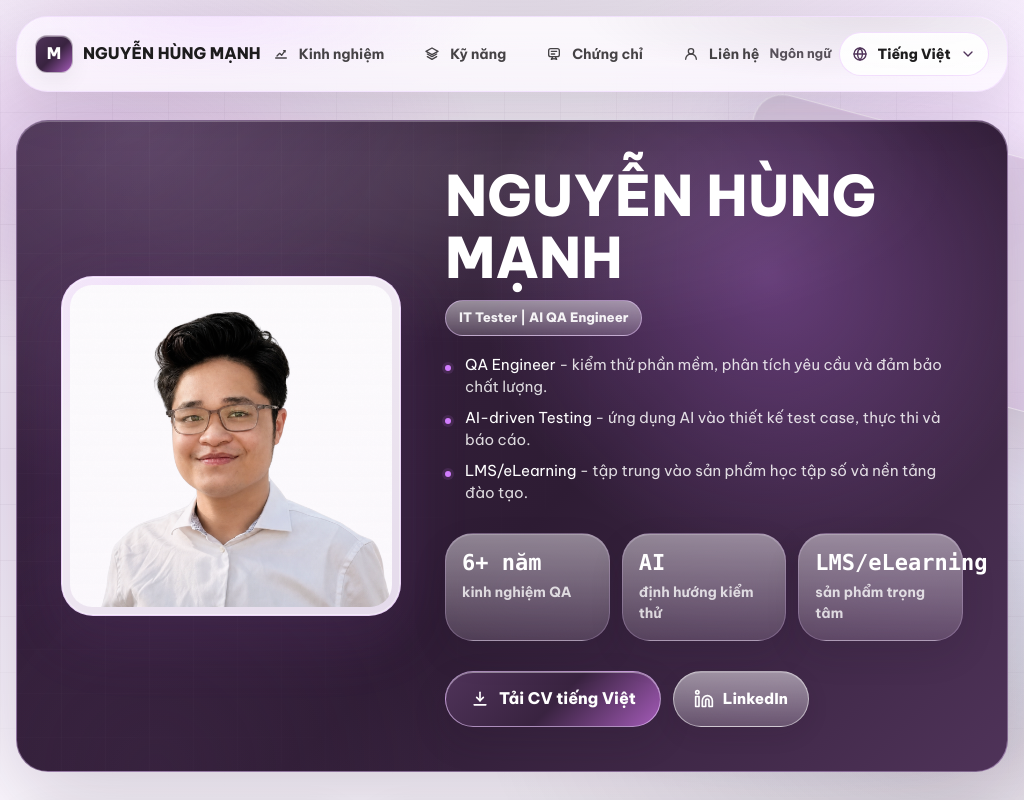
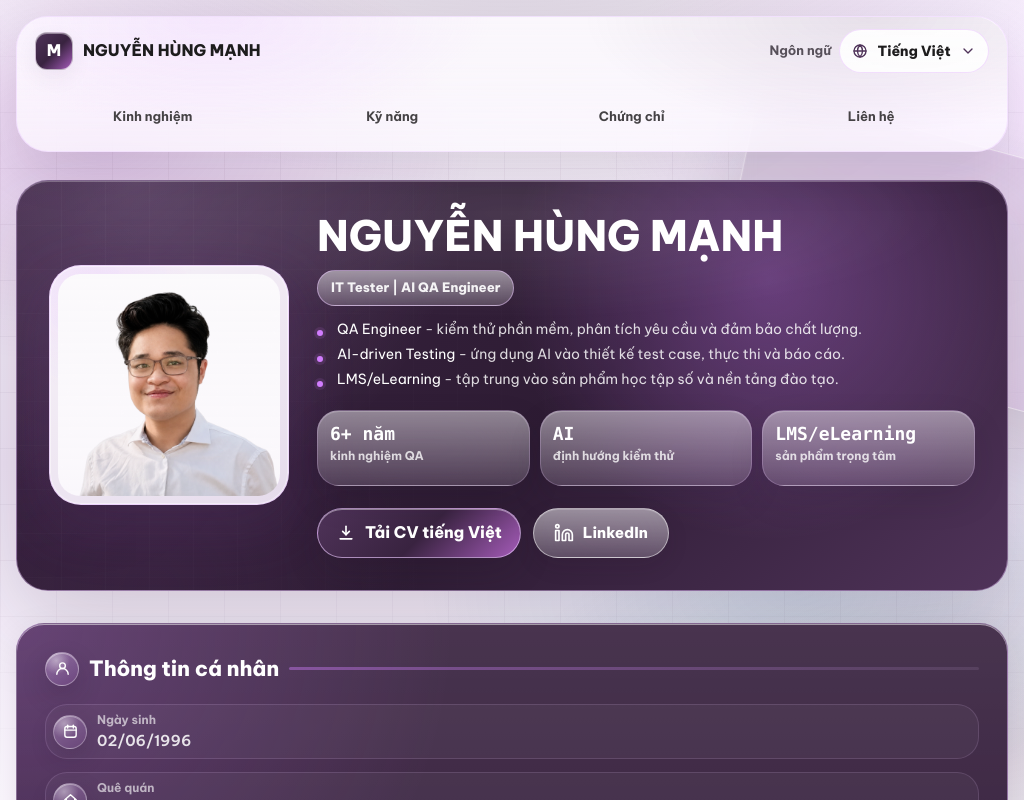
Before and after one commit to hungmanh0206/nguyenhungmanh-cv, a Next.js app: page / in a window 1024 px wide. Shown: the top 800 px of the page. Built offline with nearby package versions, Linux system fonts and the light colour scheme.

Commit message:
Fix tablet hero and mobile language menu

```diff
--- a/app/globals.css
+++ b/app/globals.css
@@ -1788,7 +1788,7 @@ time,
   }
 }
 
-@media (max-width: 1020px) {
+@media (max-width: 1100px) {
   .site-header {
     grid-template-columns: 1fr auto;
   }
@@ -1832,6 +1832,64 @@ time,
   }
 }
 
+@media (min-width: 900px) and (max-width: 1100px) {
+  .hero-section {
+    grid-template-columns: 240px minmax(0, 1fr);
+    gap: 28px;
+    padding: 32px;
+  }
+
+  .hero-media {
+    justify-items: start;
+  }
+
+  .hero-portrait {
+    max-width: 240px;
+  }
+
+  .hero-copy h1 {
+    font-size: 42px;
+    line-height: 1.08;
+  }
+
+  .hero-intro {
+    gap: 6px;
+    margin-top: 14px;
+    font-size: 14px;
+    line-height: 1.38;
+  }
+
+  .hero-stats {
+    gap: 10px;
+    margin-top: 20px;
+  }
+
+  .hero-stats div {
+    min-height: 76px;
+    padding: 12px;
+    border-radius: 22px;
+  }
+
+  .hero-stats strong {
+    font-size: 18px;
+  }
+
+  .hero-stats span {
+    margin-top: 4px;
+    font-size: 12px;
+    line-height: 1.3;
+  }
+
+  .hero-actions {
+    margin-top: 22px;
+  }
+
+  .button {
+    min-height: 48px;
+    padding: 12px 18px;
+  }
+}
+
 @media (max-width: 760px) {
   body {
     font-size: 15px;
@@ -1867,10 +1925,6 @@ time,
 
   .language-combobox {
     width: 150px;
-  }
-
-  .language-options {
-    top: calc(100% + 66px);
   }
 
   .hero-section {
```
